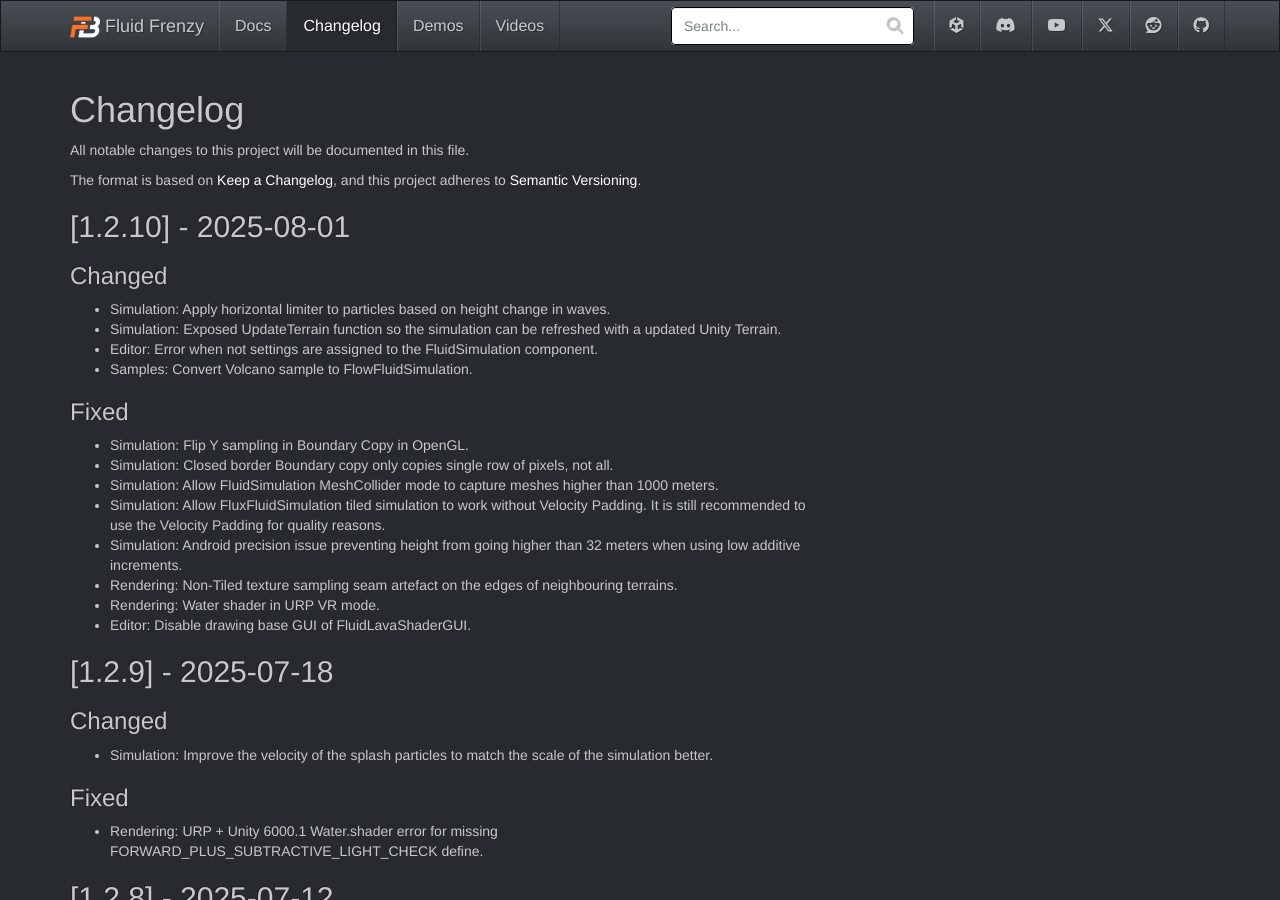
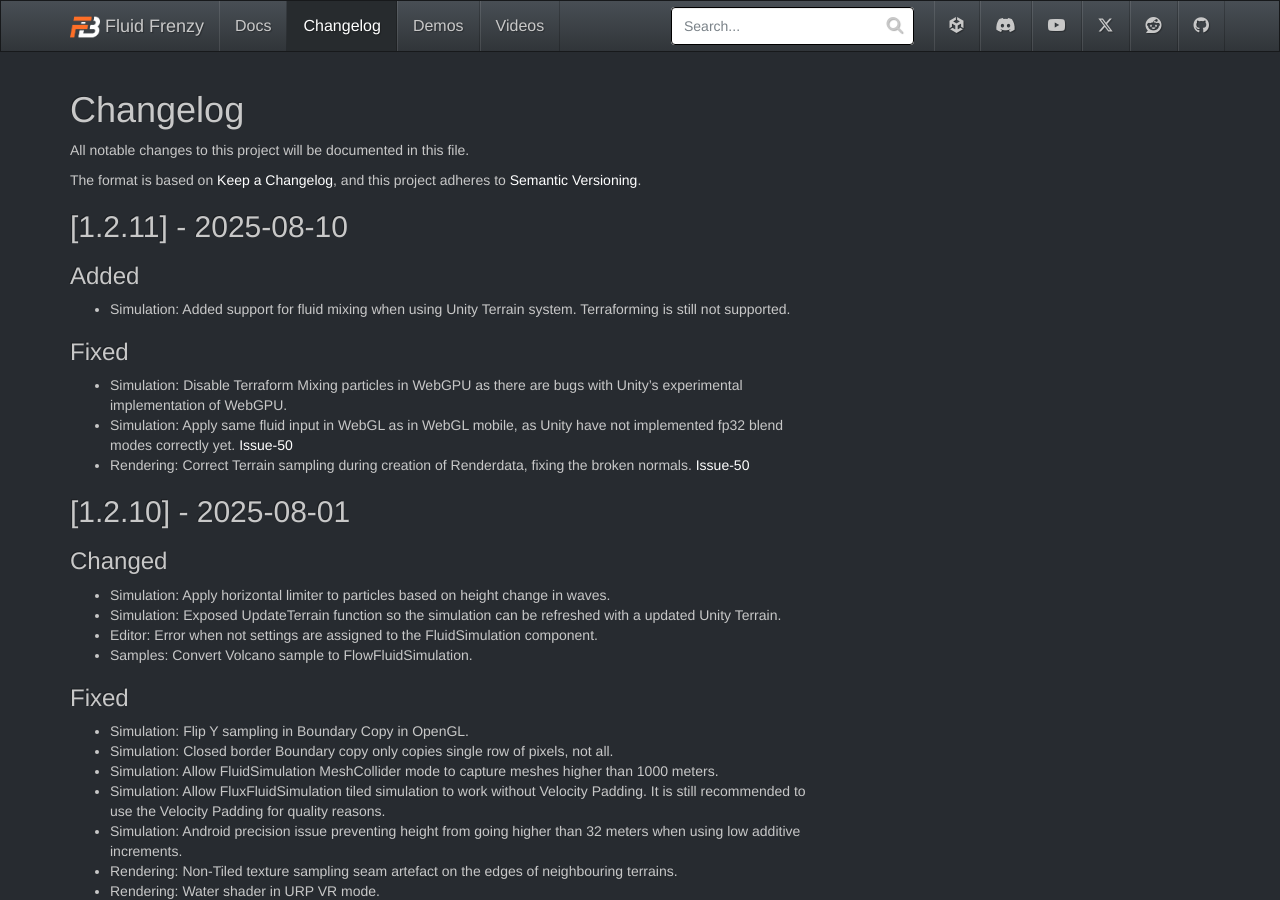
Before and after one commit to FrenzyByte/fluidfrenzy, a Jekyll site: the page built from _changelog/index.md, in a window 1280 px wide and 900 px high. Built offline with Jekyll 4.4.1, drawn with Linux system fonts in a browser that asks for light colours.

Commit message:
v1.2.11 changelog.

```diff
--- a/_changelog/index.md
+++ b/_changelog/index.md
@@ -9,6 +9,16 @@ All notable changes to this project will be documented in this file.
 
 The format is based on [Keep a Changelog](https://keepachangelog.com/en/1.1.0/),
 and this project adheres to [Semantic Versioning](https://semver.org/spec/v2.0.0.html).
+
+## [1.2.11] - 2025-08-10
+
+### Added
+- Simulation: Added support for fluid mixing when using Unity Terrain system. Terraforming is still not supported.
+
+### Fixed
+- Simulation: Disable Terraform Mixing particles in WebGPU as there are bugs with Unity's experimental implementation of WebGPU.
+- Simulation: Apply same fluid input in WebGL as in WebGL mobile, as Unity have not implemented fp32 blend modes correctly yet. [Issue-50](https://github.com/FrenzyByte/fluidfrenzy/issues/50)
+- Rendering: Correct Terrain sampling during creation of Renderdata, fixing the broken normals. [Issue-50](https://github.com/FrenzyByte/fluidfrenzy/issues/50)
 
 ## [1.2.10] - 2025-08-01
 
```
